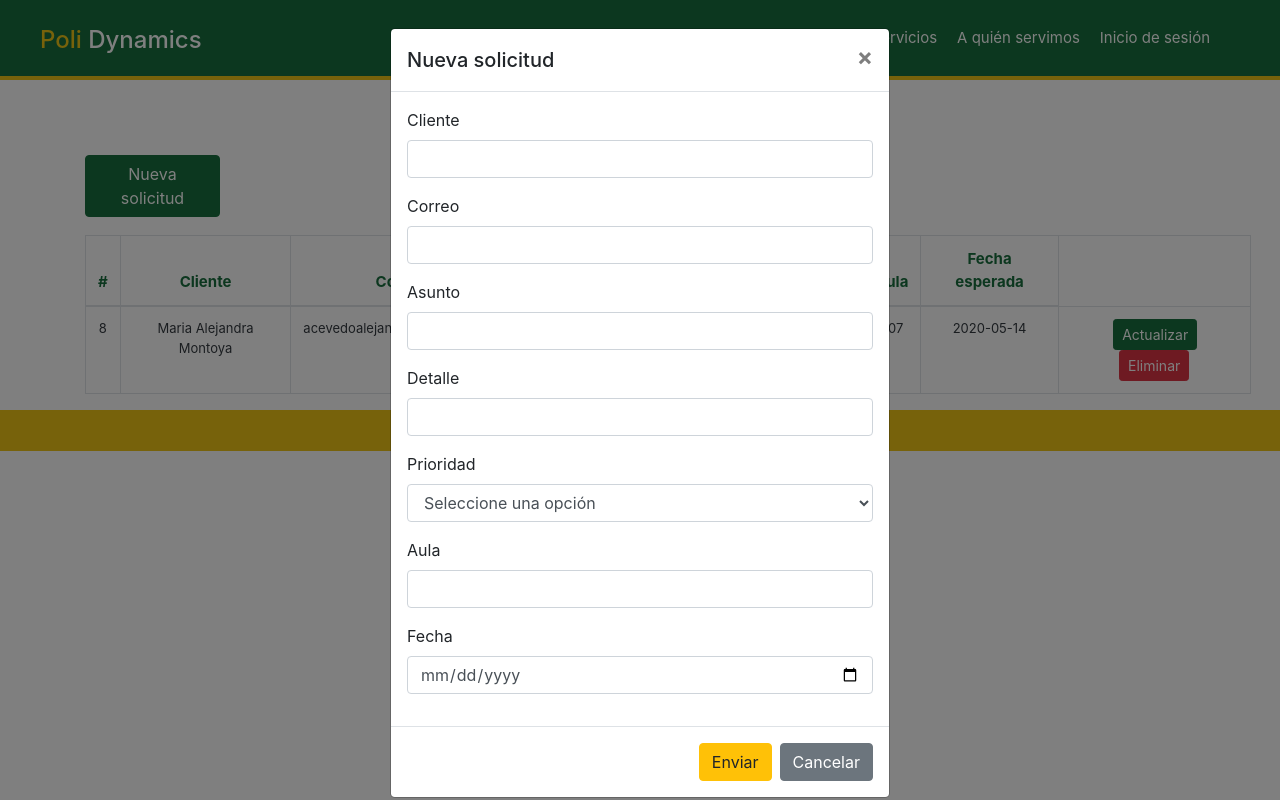
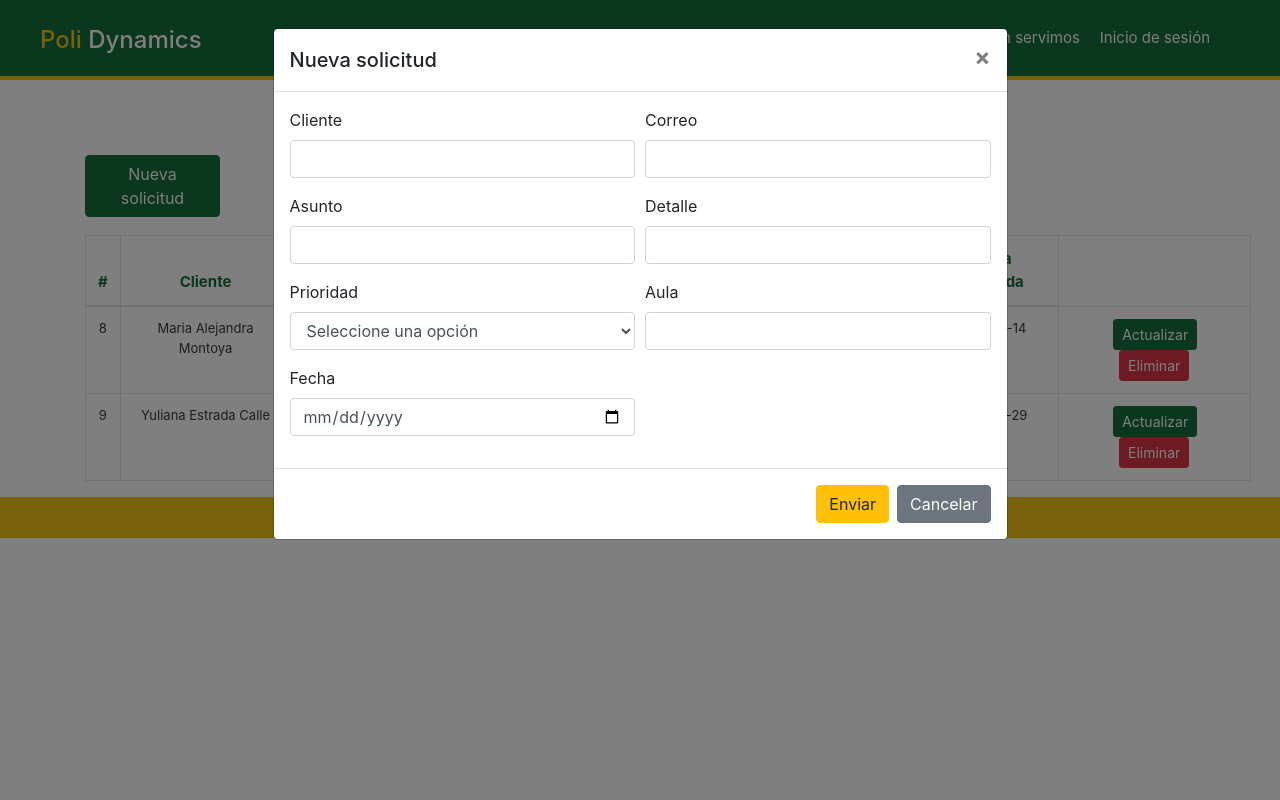
Before and after one commit to alejandra23181/COORDINACION-POLITECNICO, a React (Create React App) app in the folder helpdesk/: page /solicitudes in a window 1280 px wide. Both pictures are taken after a click on the button "Nueva solicitud". Built offline with nearby package versions, Linux system fonts and the light colour scheme; data requests are answered from the project's data file.

Commit message:
CRUD Solicitudes - MA

```diff
--- a/helpdesk/db.json
+++ b/helpdesk/db.json
@@ -9,6 +9,16 @@
       "Aula": "207",
       "Fecha": "2020-05-14",
       "id": 8
+    },
+    {
+      "Cliente": "Yuliana Estrada Calle",
+      "Correo": "yulianaestrada@gmail.com",
+      "Asunto": "Daños equipos",
+      "Detalle": "Daños equipos",
+      "Prioridad": "Alta",
+      "Aula": "209",
+      "Fecha": "2020-05-29",
+      "id": 9
     }
   ]
 }
--- a/helpdesk/src/components/styles/Solicitudes.css
+++ b/helpdesk/src/components/styles/Solicitudes.css
@@ -73,3 +73,8 @@ td{
     margin-bottom: 1rem;
     color: #212529;
 }
+
+.modal-dialog {
+    max-width: 735px;
+    margin: 1.75rem auto;
+}
--- a/helpdesk/src/pages/solicitud/CRUDSolicitud.jsx
+++ b/helpdesk/src/pages/solicitud/CRUDSolicitud.jsx
@@ -1,7 +1,7 @@
 import React, { Component } from "react";
 import '../../components/styles/Solicitudes.css';
 import axios from 'axios';
-import { Modal, ModalHeader, ModalBody, ModalFooter, Label, Table, Input, Button, FormGroup } from 'reactstrap';
+import { Modal, ModalHeader, ModalBody, ModalFooter, Label, Table, Input, Button, FormGroup, Row, Col } from 'reactstrap';
 
 
 class CRUDSolicitud extends Component {
@@ -39,7 +39,7 @@ class CRUDSolicitud extends Component {
   //Nueva solicitud
   toggleNewSolicitud() {
     this.setState({
-      NewSolicitud: ! this.state.NewSolicitud
+      NewSolicitud: !this.state.NewSolicitud
     })
   }
 
@@ -47,7 +47,7 @@ class CRUDSolicitud extends Component {
 
   toggleEditSolicitud() {
     this.setState({
-      EditMSolicitud: ! this.state.EditMSolicitud
+      EditMSolicitud: !this.state.EditMSolicitud
     })
   }
 
@@ -55,7 +55,8 @@ class CRUDSolicitud extends Component {
     axios.post('http://localhost:3001/solicitudes', this.state.NewDataSolicitud).then((response) => {
       let { solicitudes } = this.state;
       solicitudes.push(response.data);
-      this.setState({ solicitudes, NewSolicitud: false,  NewDataSolicitud: {
+      this.setState({
+        solicitudes, NewSolicitud: false, NewDataSolicitud: {
           Cliente: '',
           Correo: '',
           Asunto: '',
@@ -70,36 +71,36 @@ class CRUDSolicitud extends Component {
 
   //Editar
 
-  UpdateSolicitud(){
+  UpdateSolicitud() {
 
-    let { Cliente, Correo, Asunto, Detalle, Prioridad, Aula, Fecha} = this.state.EditDataSolicitud;
+    let { Cliente, Correo, Asunto, Detalle, Prioridad, Aula, Fecha } = this.state.EditDataSolicitud;
 
     axios.put('http://localhost:3001/solicitudes/' + this.state.EditDataSolicitud.id, {
       Cliente, Correo, Asunto, Detalle, Prioridad, Aula, Fecha
     }).then((response) => {
       this._refreshSolicitud();
       this.setState({
-        EditMSolicitud: false, EditDataSolicitud: {id: '', Cliente: '', Correo: '', Asunto: '', Detalle: '', Prioridad: '', Aula: '', Fecha: ''}
+        EditMSolicitud: false, EditDataSolicitud: { id: '', Cliente: '', Correo: '', Asunto: '', Detalle: '', Prioridad: '', Aula: '', Fecha: '' }
       })
     });
 
   }
 
-  editSolicitud(id, Cliente, Correo, Asunto, Detalle, Prioridad, Aula, Fecha){
+  editSolicitud(id, Cliente, Correo, Asunto, Detalle, Prioridad, Aula, Fecha) {
     this.setState({
-      EditDataSolicitud: {id, Cliente, Correo, Asunto, Detalle, Prioridad, Aula, Fecha}, EditMSolicitud: ! this.state.EditMSolicitud
+      EditDataSolicitud: { id, Cliente, Correo, Asunto, Detalle, Prioridad, Aula, Fecha }, EditMSolicitud: !this.state.EditMSolicitud
     });
   }
 
   //Delete
-    deleteSolicitud(id){
-      axios.delete('http://localhost:3001/solicitudes/'+ id).then((response) => {
+  deleteSolicitud(id) {
+    axios.delete('http://localhost:3001/solicitudes/' + id).then((response) => {
       this._refreshSolicitud();
     });
   }
 
   //Refresh
-  _refreshSolicitud(){
+  _refreshSolicitud() {
     axios.get('http://localhost:3001/solicitudes').then((response) => {
       this.setState({
         solicitudes: response.data
@@ -123,7 +124,7 @@ class CRUDSolicitud extends Component {
           <td>{solicitud.Aula}</td>
           <td>{solicitud.Fecha}</td>
           <td>
-            <Button color="success" size="sm" className="mr-2" onClick={this.editSolicitud.bind(this, solicitud.id,solicitud.Cliente,solicitud.Correo,solicitud.Asunto,solicitud.Detalle,solicitud.Prioridad,solicitud.Aula,solicitud.Fecha)}>Actualizar</Button>
+            <Button color="success" size="sm" className="mr-2" onClick={this.editSolicitud.bind(this, solicitud.id, solicitud.Cliente, solicitud.Correo, solicitud.Asunto, solicitud.Detalle, solicitud.Prioridad, solicitud.Aula, solicitud.Fecha)}>Actualizar</Button>
             <Button color="danger" size="sm" onClick={this.deleteSolicitud.bind(this, solicitud.id)}>Eliminar</Button>
           </td>
         </tr>
@@ -139,49 +140,63 @@ class CRUDSolicitud extends Component {
           <ModalHeader toggle={this.toggleNewSolicitud.bind(this)}>Nueva solicitud</ModalHeader>
           <ModalBody>
 
+            <Row form>
+              <Col md={6}>
                 <FormGroup>
                   <Label for="Cliente">Cliente</Label>
-              <Input id="Cliente"  value={ this.state.NewDataSolicitud.Cliente } onChange={(e)=>{
+                  <Input id="Cliente" value={this.state.NewDataSolicitud.Cliente} onChange={(e) => {
                     let { NewDataSolicitud } = this.state;
                     NewDataSolicitud.Cliente = e.target.value;
                     this.setState({ NewDataSolicitud });
                   }
-              }/>
+                  } />
                 </FormGroup>
+              </Col>
+              <Col md={6}>
 
                 <FormGroup>
                   <Label for="Correo">Correo</Label>
-              <Input id="Correo" value={ this.state.NewDataSolicitud.Correo } onChange={(e)=>{
+                  <Input id="Correo" value={this.state.NewDataSolicitud.Correo} onChange={(e) => {
                     let { NewDataSolicitud } = this.state;
                     NewDataSolicitud.Correo = e.target.value;
                     this.setState({ NewDataSolicitud });
                   }
-              }/>
+                  } />
                 </FormGroup>
+              </Col>
+            </Row>
+
+            <Row form>
+              <Col md={6}>
                 <FormGroup>
 
                   <Label for="Asunto">Asunto</Label>
-              <Input id="Asunto" value={ this.state.NewDataSolicitud.Asunto } onChange={(e)=>{
+                  <Input id="Asunto" value={this.state.NewDataSolicitud.Asunto} onChange={(e) => {
                     let { NewDataSolicitud } = this.state;
                     NewDataSolicitud.Asunto = e.target.value;
                     this.setState({ NewDataSolicitud });
                   }
-              }/>
+                  } />
                 </FormGroup>
-
+              </Col>
+              <Col md={6}>
                 <FormGroup>
                   <Label for="Detalle">Detalle</Label>
-              <Input id="Detalle" value={ this.state.NewDataSolicitud.Detalle } onChange={(e)=>{
+                  <Input id="Detalle" value={this.state.NewDataSolicitud.Detalle} onChange={(e) => {
                     let { NewDataSolicitud } = this.state;
                     NewDataSolicitud.Detalle = e.target.value;
                     this.setState({ NewDataSolicitud });
                   }
-              }/>
+                  } />
                 </FormGroup>
+              </Col>
+            </Row>
 
+            <Row form>
+              <Col md={6}>
                 <FormGroup>
                   <Label for="Prioridad">Prioridad</Label>
-              <Input id="Prioridad" type="select" value={ this.state.NewDataSolicitud.Prioridad } onChange={(e)=>{
+                  <Input id="Prioridad" type="select" value={this.state.NewDataSolicitud.Prioridad} onChange={(e) => {
                     let { NewDataSolicitud } = this.state;
                     NewDataSolicitud.Prioridad = e.target.value;
                     this.setState({ NewDataSolicitud });
@@ -194,27 +209,32 @@ class CRUDSolicitud extends Component {
                     <option>Alta</option>
                   </Input>
                 </FormGroup>
-
+              </Col>
+              <Col md={6}>
                 <FormGroup>
                   <Label for="Aula">Aula</Label>
-              <Input id="Aula" value={ this.state.NewDataSolicitud.Aula } onChange={(e)=>{
+                  <Input id="Aula" value={this.state.NewDataSolicitud.Aula} onChange={(e) => {
                     let { NewDataSolicitud } = this.state;
                     NewDataSolicitud.Aula = e.target.value;
                     this.setState({ NewDataSolicitud });
                   }
-              }/>
+                  } />
                 </FormGroup>
-
+              </Col>
+            </Row>
+            <Row form>
+              <Col md={6}>
                 <FormGroup>
                   <Label for="Fecha">Fecha</Label>
-              <Input id="Fecha" type="date" value={ this.state.NewDataSolicitud.Fecha } onChange={(e)=>{
+                  <Input id="Fecha" type="date" value={this.state.NewDataSolicitud.Fecha} onChange={(e) => {
                     let { NewDataSolicitud } = this.state;
                     NewDataSolicitud.Fecha = e.target.value;
                     this.setState({ NewDataSolicitud });
                   }
-              }/>
+                  } />
                 </FormGroup>
-
+              </Col>
+            </Row>
           </ModalBody>
           <ModalFooter>
             <Button color="warning" onClick={this.addSolicitud.bind(this)}>Enviar</Button>
@@ -226,77 +246,93 @@ class CRUDSolicitud extends Component {
         <Modal isOpen={this.state.EditMSolicitud} toggle={this.toggleEditSolicitud.bind(this)}>
           <ModalHeader toggle={this.toggleEditSolicitud.bind(this)}>Editar solicitud</ModalHeader>
           <ModalBody>
-
+            <Row form>
+              <Col md={6}>
                 <FormGroup>
                   <Label for="Cliente">Cliente</Label>
-              <Input id="Cliente"  value={ this.state.EditDataSolicitud.Cliente } onChange={(e)=>{
+                  <Input id="Cliente" value={this.state.EditDataSolicitud.Cliente} onChange={(e) => {
                     let { EditDataSolicitud } = this.state;
                     EditDataSolicitud.Cliente = e.target.value;
                     this.setState({ EditDataSolicitud });
                   }
-              }/>
+                  } />
                 </FormGroup>
-
+              </Col>
+              <Col md={6}>
                 <FormGroup>
                   <Label for="Correo">Correo</Label>
-              <Input id="Correo" value={ this.state.EditDataSolicitud.Correo } onChange={(e)=>{
+                  <Input id="Correo" value={this.state.EditDataSolicitud.Correo} onChange={(e) => {
                     let { EditDataSolicitud } = this.state;
                     EditDataSolicitud.Correo = e.target.value;
                     this.setState({ EditDataSolicitud });
                   }
-              }/>
+                  } />
                 </FormGroup>
+              </Col>
+            </Row>
+            <Row form>
+              <Col md={6}>
                 <FormGroup>
 
                   <Label for="Asunto">Asunto</Label>
-              <Input id="Asunto" value={ this.state.EditDataSolicitud.Asunto } onChange={(e)=>{
+                  <Input id="Asunto" value={this.state.EditDataSolicitud.Asunto} onChange={(e) => {
                     let { EditDataSolicitud } = this.state;
                     EditDataSolicitud.Asunto = e.target.value;
                     this.setState({ EditDataSolicitud });
                   }
-              }/>
+                  } />
                 </FormGroup>
-
+              </Col>
+              <Col md={6}>
                 <FormGroup>
                   <Label for="Detalle">Detalle</Label>
-              <Input id="Detalle" value={ this.state.EditDataSolicitud.Detalle } onChange={(e)=>{
+                  <Input id="Detalle" value={this.state.EditDataSolicitud.Detalle} onChange={(e) => {
                     let { EditDataSolicitud } = this.state;
                     EditDataSolicitud.Detalle = e.target.value;
                     this.setState({ EditDataSolicitud });
                   }
-              }/>
+                  } />
                 </FormGroup>
-
+              </Col>
+            </Row>
+            <Row form>
+              <Col md={6}>
                 <FormGroup>
                   <Label for="Prioridad">Prioridad</Label>
-              <Input id="Prioridad" value={ this.state.EditDataSolicitud.Prioridad } onChange={(e)=>{
+                  <Input id="Prioridad" value={this.state.EditDataSolicitud.Prioridad} onChange={(e) => {
                     let { EditDataSolicitud } = this.state;
                     EditDataSolicitud.Prioridad = e.target.value;
                     this.setState({ EditDataSolicitud });
                   }
-              }/>
+                  } />
                 </FormGroup>
+              </Col>
 
+              <Col md={6}>
                 <FormGroup>
                   <Label for="Aula">Aula</Label>
-              <Input id="Aula" value={ this.state.EditDataSolicitud.Aula } onChange={(e)=>{
+                  <Input id="Aula" value={this.state.EditDataSolicitud.Aula} onChange={(e) => {
                     let { EditDataSolicitud } = this.state;
                     EditDataSolicitud.Aula = e.target.value;
                     this.setState({ EditDataSolicitud });
                   }
-              }/>
+                  } />
                 </FormGroup>
-
+              </Col>
+            </Row>
+            <Row form>
+              <Col md={6}>
                 <FormGroup>
                   <Label for="Fecha">Fecha esperada</Label>
-              <Input id="Fecha" type="date" value={ this.state.EditDataSolicitud.Fecha } onChange={(e)=>{
+                  <Input id="Fecha" type="date" value={this.state.EditDataSolicitud.Fecha} onChange={(e) => {
                     let { EditDataSolicitud } = this.state;
                     EditDataSolicitud.Fecha = e.target.value;
                     this.setState({ EditDataSolicitud });
                   }
-              }/>
+                  } />
                 </FormGroup>
-
+              </Col>
+            </Row>
           </ModalBody>
           <ModalFooter>
             <Button color="warning" onClick={this.UpdateSolicitud.bind(this)}>Actualizar</Button>
```
Lines whose indentation alone changed are shown as unchanged.
